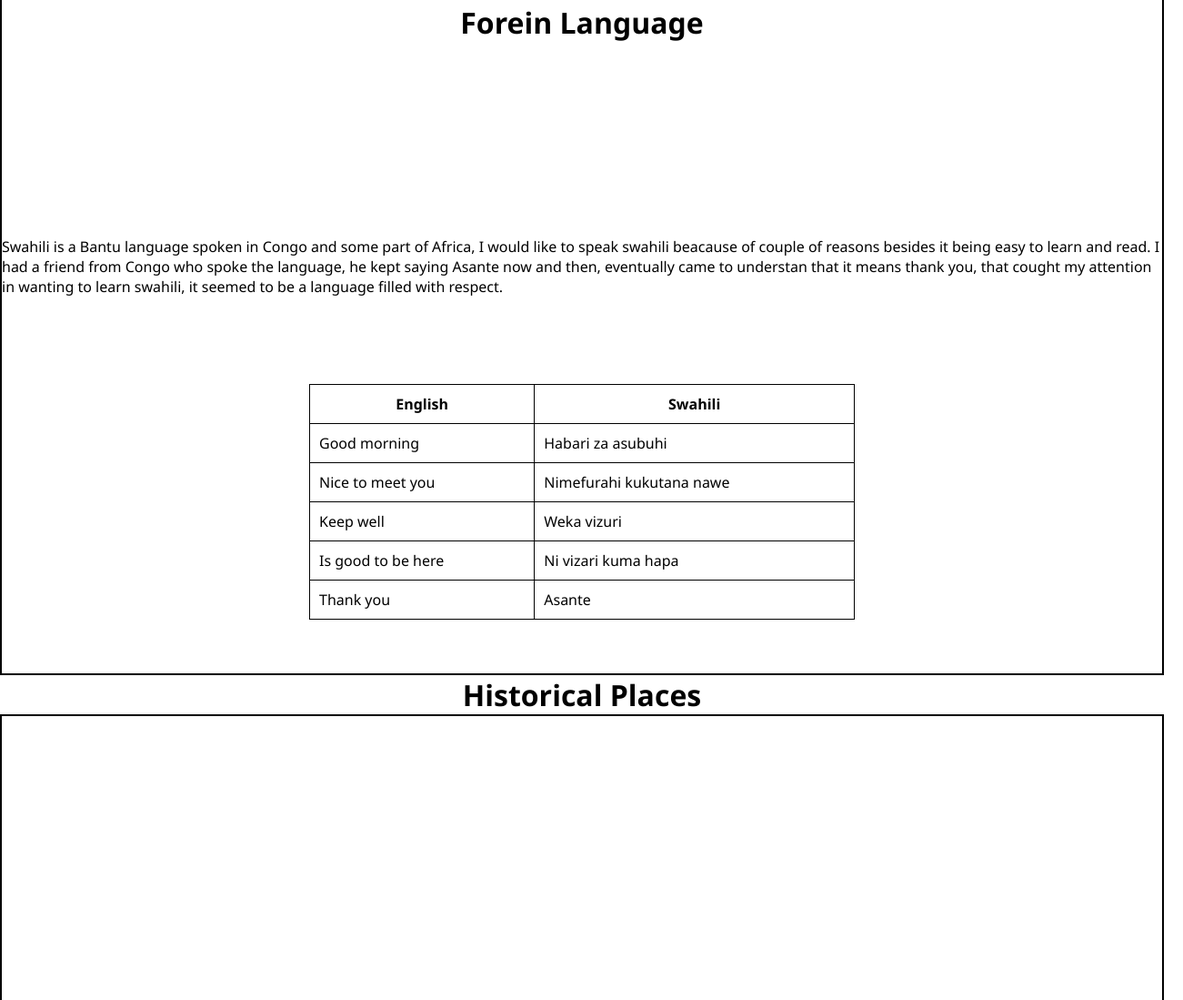
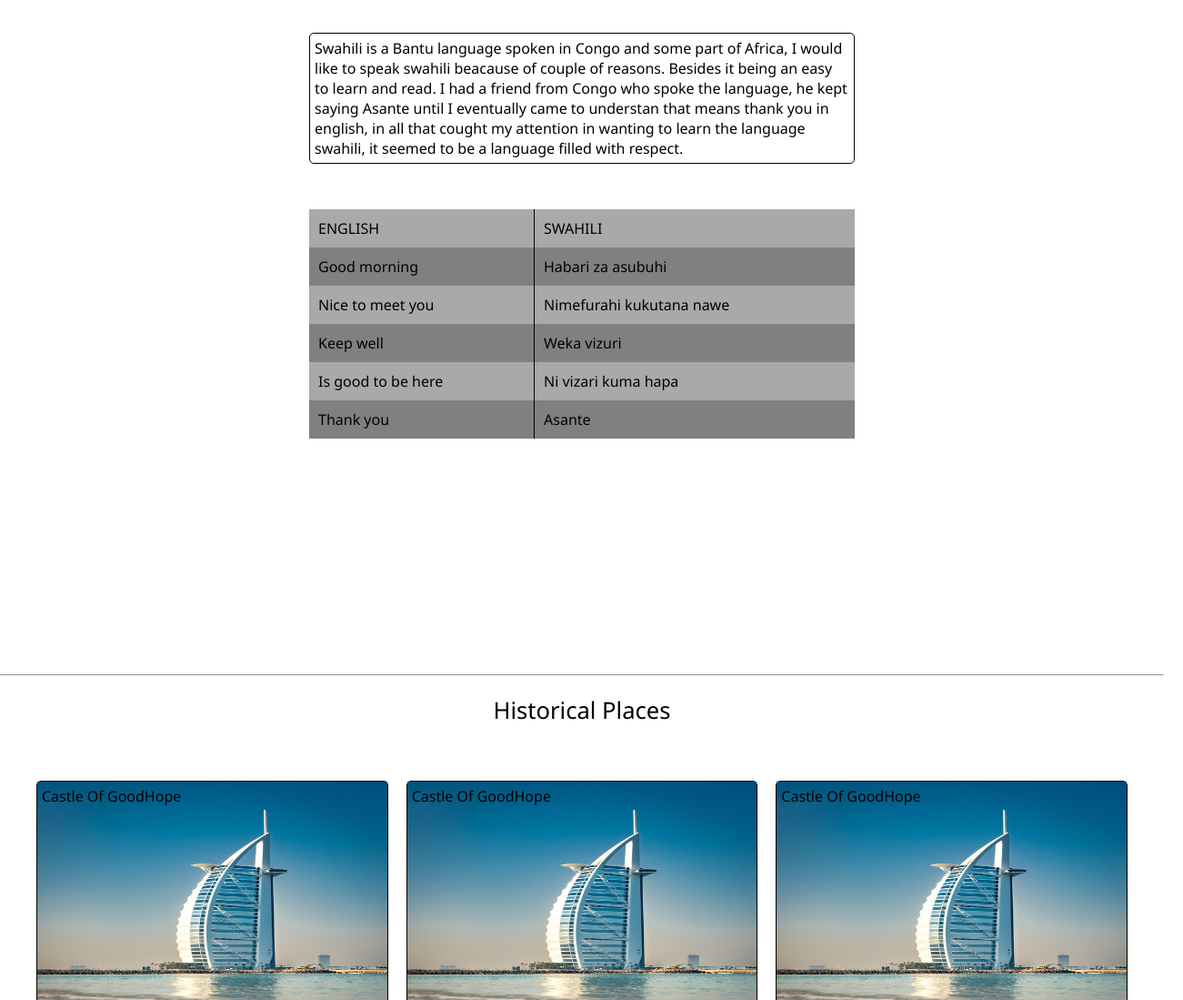
Before and after one commit to AnthonyMogotlane/basic_webpage_html-css, a plain HTML site: page index.html in a window 1280 px wide. Shown: the part 1701-2800 px from the top of the page at 91% size, 1301 px wide, since content can reach past the window. Drawn offline with Linux system fonts and the light colour scheme.

Commit message:
Modify index.html & styles.css

```diff
--- a/index.html
+++ b/index.html
@@ -24,6 +24,7 @@
             <div class="city-img">
                 <img src="img/dubai.jpg" alt="dubai">
             </div>
+
             <div class="city-desc">
                 <h4>Dubai</h4>
                 <p>Lorem ipsum dolor sit amet consectetur adipisicing elit. Enim nemo minima dolores debitis eveniet iste obcaecati facilis vel voluptates, autem, eius numquam ullam nobis ratione quas rerum excepturi? Perspiciatis, odio.</p>
@@ -31,58 +32,61 @@
         </div>
 
     </section>
-
+    <hr>
     <!-- foreign language section -->
-    <section class="language container">
-            <h1 class="title">Forein Language</h1>
+    <section class="language ">
+            <h1 class="title">Foreign Language - Swahili</h1>
 
             <div class="translation">
                    <div class="swahili">
-                       <p>Swahili is a Bantu language spoken in Congo and some part of Africa, I would like to speak swahili beacause of couple of reasons besides it being easy to learn and read. I had a friend from Congo who spoke the language, he kept saying Asante now and then, eventually came to understan that it means thank you, that cought my attention in wanting to learn swahili, it seemed to be a language filled with respect.</p>
+                       <p><span>Swahili</span> is a Bantu language spoken in Congo and some part of Africa, I would like to speak swahili beacause of couple of reasons. Besides it being an easy to learn and read. I had a friend from Congo who spoke the language, he kept saying Asante until I eventually came to understan that means thank you in english, in all that cought my attention in wanting to learn the language swahili, it seemed to be a language filled with respect.</p>
                     </div>
             <div class="table"><table>
-                    <tr>
-                        <th>English</th>
-                        <th>Swahili</th>
+                    <tr class="darkgrey-shade">
+                        <th>ENGLISH</th>
+                        <th class="hr-border">SWAHILI</th>
                     </tr>
-                    <tr>
+                    <tr class="grey-shade">
                         <td>Good morning</td>
-                        <td>Habari za asubuhi</td>
+                        <td class="hr-border">Habari za asubuhi</td>
                     </tr>
-                    <tr>
+                    <tr class="darkgrey-shade">
                         <td>Nice to meet you</td>
-                        <td>Nimefurahi kukutana nawe</td>
+                        <td class="hr-border">Nimefurahi kukutana nawe</td>
                     </tr>
-                    <tr>
+                    <tr class="grey-shade">
                         <td>Keep well</td>
-                        <td>Weka vizuri</td>
+                        <td class="hr-border">Weka vizuri</td>
                     </tr>
-                    <tr>
+                    <tr class="darkgrey-shade">
                         <td>Is good to be here</td>
-                        <td>Ni vizari kuma hapa</td>
+                        <td class="hr-border">Ni vizari kuma hapa</td>
                     </tr>
-                    <tr>
+                    <tr class="grey-shade">
                         <td>Thank you</td>
-                        <td>Asante</td>
+                        <td class="hr-border">Asante</td>
                     </tr>
                 </table></div>
 
             </div>
     </section>
-
+    <hr>
     <!-- Historical places -->
     <section class="historical">
         <h1 class="title">Historical Places</h1>
         <div class="historical-content container">
             <div class="place place-one">
                 <img src="img/dubai.jpg" alt="">
+                <h4 class="place-title">Castle Of GoodHope</h4>
                 <p>Lorem ipsum dolor sit amet consectetur, adipisicing elit. Ipsum error doloremque aperiam quis. Aperiam repellat maiores laboriosam nobis vitae consequatur delectus, quibusdam accusamus repellendus voluptas quae repudiandae tenetur error beatae.</p>
             </div>
             <div class=" place place-two">
+                <h4 class="place-title">Castle Of GoodHope</h4>
                 <img src="img/dubai.jpg" alt="">
                 <p>Lorem ipsum dolor sit amet consectetur, adipisicing elit. Ipsum error doloremque aperiam quis. Aperiam repellat maiores laboriosam nobis vitae consequatur delectus, quibusdam accusamus repellendus voluptas quae repudiandae tenetur error beatae.</p>
             </div>
             <div class="place place-three">
+                <h4 class="place-title">Castle Of GoodHope</h4>
                 <img src="img/dubai.jpg" alt="">
                 <p>Lorem ipsum dolor sit amet consectetur, adipisicing elit. Ipsum error doloremque aperiam quis. Aperiam repellat maiores laboriosam nobis vitae consequatur delectus, quibusdam accusamus repellendus voluptas quae repudiandae tenetur error beatae.</p>
             </div>
--- a/styles.css
+++ b/styles.css
@@ -11,26 +11,17 @@ body {
   font-family: 'Segoe UI', Tahoma, Geneva, Verdana, sans-serif;
 }
 
-.container {
-  display: grid;
-  justify-items: center;
-  align-items: center;
-  height: 100vh;
-  width: 100%;
-  /* max-width: 1500px; */
-  margin: auto;
-  border: solid black 2px;
-}
-
 .title {
   text-align: center;
-  font-size: 2em;
+  font-size: 1.6em;
+  margin-bottom: 60px;
+  margin-top: 20px;
+  font-weight: 500;
 }
 
 /* ..................................................................... */
 /* home style */
 .home-page {
-  /* position: absolute; */
   /* background-image: url(./img/tableMountain.jpg); */
   background: grey;
   background-repeat: no-repeat;
@@ -39,6 +30,10 @@ body {
   background-size: cover;
   font-family: 'Permanent Marker', cursive;
   letter-spacing: 1.5px;
+  height: 100vh;
+  display: grid;
+  justify-items: center;
+  align-items: center;
 }
 
 .overlayer {
@@ -80,32 +75,60 @@ body {
 /* ..................................................................... */
 /* city style */
 .city {
-  background: green;
-}
-
-.city h1 {
-  background: red;
+  max-width: 900px;
+  margin: 0 auto;
+  height: 100vh;
 }
 
 .city-content {
-  grid-template-columns: 1fr 1fr;
+  display: grid;
+  grid-template-columns: 1fr 2fr;
+  justify-items: center;
+  align-items: center;
+  margin-top: 120px;
+}
+
+.city-img {
+  justify-self: end;
+  margin-right: 15px;
 }
 
 .city img {
-  height: 500px;
-  width: 300px;
+  width: 200px;
+  height: 300px;
+  border-radius: 5px;
+}
+
+.city-desc {
+  border-left: solid black 1px;
+  padding-left: 15px;
 }
 
 /* ..................................................................... */
 /* language style */
 .language {
   margin: auto;
+  height: 100vh;
 }
+
 .translation {
-  display: grid;
-  grid-template-rows: 1fr 1fr;
-  justify-items: center;
+  display: flex;
+  flex-direction: column;
   align-items: center;
+  row-gap: 50px;
+  max-width: 1000px;
+  margin: auto;
+}
+
+.swahili {
+  border: solid black 1px;
+  width: 600px;
+  padding: 5px;
+  border-radius: 5px;
+}
+
+.swahili span {
+  font-weight: 500;
 }
 
 table {
@@ -113,18 +136,40 @@ table {
 }
 
 table, th, td {
-  border: solid black 1px;
   border-collapse: collapse;
+  font-weight: 500;
+}
+td {
+  font-weight: 400;
 }
 
 th, td {
   padding: 10px;
+  text-align: start;
+}
+
+.grey-shade {
+  background: grey;
+}
+
+.darkgrey-shade {
+  background-color: darkgray;
+}
+
+.hr-border {
+  border-left: solid black 1px;
 }
 /* ..................................................................... */
 /* historical places */
+.historical {
+  height: 100vh;
+  max-width: 1200px;
+  margin: auto;
+}
+
 .historical img{
-  height: 100px;
-  width: 300px;
+  height: 300px;
+  width: 100%;
 }
 
 .historical-content {
@@ -134,16 +179,26 @@ th, td {
 }
 
 .place {
-  display: flex;
-  flex-direction: row-reverse;
-  justify-content: space-between;
-  column-gap: 20px;
-  border: solid blue 2px;
+  position: relative;
+  border: solid black 1px;
+  border-radius: 5px;
+  font-weight: 400;
+}
+
+.place h4 {
+  position: absolute;
+  top: 0;
+  left: 0;
+  padding: 5px;
+  font-weight: 500;
+}
+
+.place p {
+  padding: 5px;
 }
 
 /* ..................................................................... */
 /* Media quaries */
-
 /* mobile */
 @media screen and (max-width: 500px) {
   .home-content {
```
